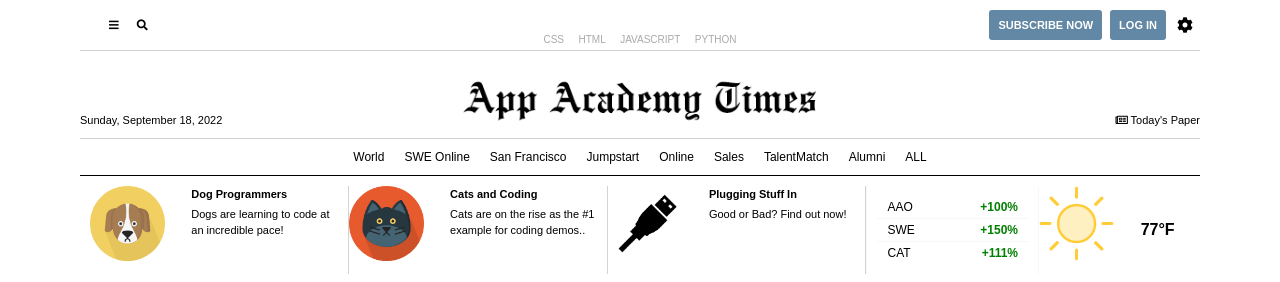
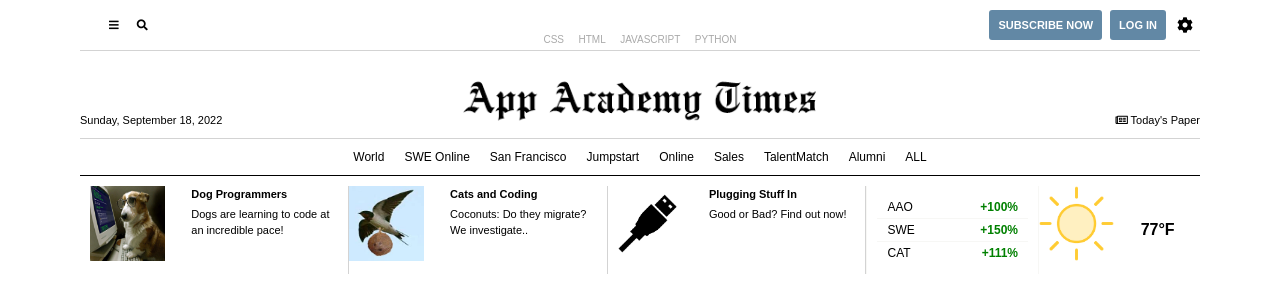
Before and after one commit to ChrisCarucci/AppAcademy_AATimes_LongPractice, a plain HTML site: page index.html in a window 1280 px wide. Shown: the top 282 px of the page. Drawn offline with Linux system fonts and the light colour scheme.

Commit message:
Update index.html

```diff
--- a/index.html
+++ b/index.html
@@ -101,18 +101,18 @@
 
             <div class="interest">
                 <div class="image-container">
-                    <img class="interest__links-img" src="images\dog.png" alt="Dog"></img>
+                    <img class="interest__links-img" src="images\dog-coding.jpg" alt="Dog"></img>
                 </div>
                 <div class="text-container">
                     <p class="interest__item-title">Dog Programmers</p>
                     <p class="interest-links-texts">Dogs are learning to code at an incredible pace!</p>
                 </div>
                 <div class="image-container">
-                    <img class="interest__links-img" src="images\cat.png" alt="Cat"></img>
+                    <img class="interest__links-img" src="images\coconut-migrate.jpg" alt="Cat"></img>
                 </div>
                 <div class="text-container">
                     <p class="interest__item-title">Cats and Coding</p>
-                    <p class="interest-links-texts">Cats are on the rise as the #1 example for coding demos..</p>
+                    <p class="interest-links-texts">Coconuts: Do they migrate? We investigate..</p>
                 </div>
                 <div class="image-container">
                     <img class="interest__links-img" src="images\plug.png" alt="Plug"></img>
```
